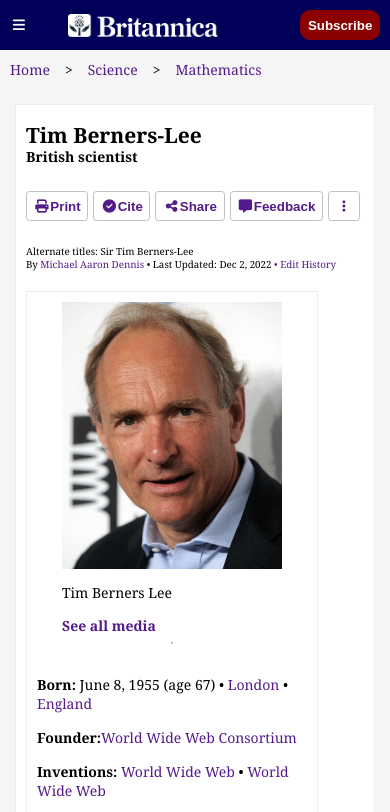
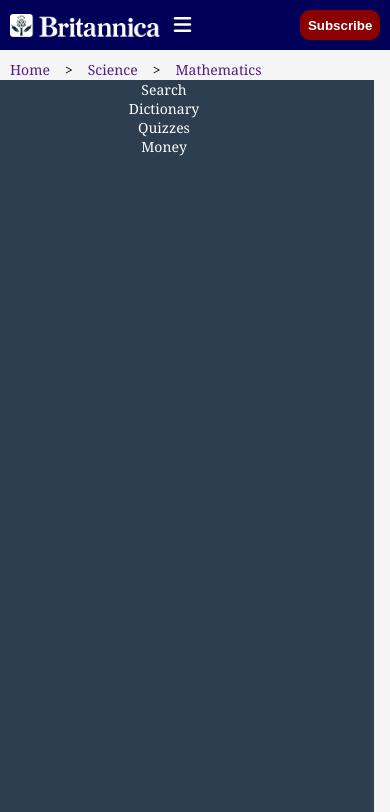
Before and after one commit to Buidlor/Tim-Berners-Exercise, a plain HTML site: page index.html in a window 390 px wide. Shown: the top 812 px of the page. Drawn offline with Linux system fonts and the light colour scheme.

Commit message:
working on the collapsing navbar

```diff
--- a/index.html
+++ b/index.html
@@ -14,10 +14,14 @@
 <body>
 
     <nav class="nav-brit">
+
         <ul class="nav-brit-list">
-            <li class="burger"><i class="fa-solid fa-bars fa-fw"></i></li>
-            <li><img src="images/britanica logo.webp" alt="britanica logo" class="logo-brit"></li>
             <li>
+                <img src="images/britanica logo.webp" alt="britanica logo" class="logo-brit">
+                <input type="checkbox" id="menu-toggle">
+                <label class="menu-button-container" for="menu-toggle">
+                    <div class="burger"><i class="fa-solid fa-bars fa-fw"></i></div>
+                </label>
                 <ul class="nav-brit-list-desktop">
                     <li><a href="">Search</a></li>
                     <li><a href="">Dictionary</a></li>
--- a/style.css
+++ b/style.css
@@ -37,17 +37,25 @@ li{
     padding: 10px;
 }
 .nav-brit-list-desktop{
-    display: flex;
+    /* display: flex;
     justify-content: space-around;
-    align-content: flex-start;
+    align-content: flex-start; */
     list-style: none;
     color: white;
-    margin: 0;
     padding-left: 0px;
     gap: 20px;
+    margin: 0 1rem;
+    overflow: hidden;
 }
 .nav-brit-list-desktop a{
     color: white;
+    display: block;
+    transition: 0.3s;
+}
+.nav-brit-list-desktop li{
+    display: inline-block;
+    margin-right: 30px;
+
 }
 .logo-brit{
     width: 150px;
@@ -148,6 +156,22 @@ li p{
     margin-bottom: 1px;
 }
 
+.toggle-menu{
+    cursor: pointer;
+
+}
+.burger{
+    cursor: pointer;
+    font-size: 20px;
+    margin-left: 10px;
+    line-height: 30px;
+}
+#menu-toggle{
+    display: none;
+}
+
+
+
 @media only screen and (min-width:798px){
     .article{
         display: flex;
@@ -156,10 +180,23 @@ li p{
     .burger{
         display: none;
     }
+
 }
 @media only screen and (max-width:798px){
     .nav-brit-list-desktop{
-        display: none;
+        position: fixed;
+        width: 100%;
+        height: 100vh;
+        background: #2c3e50;
+        top: 80px;
+        right: 0;
+        text-align: center;
+        flex-direction: column;
+    }
+    .nav-brit-list-desktop li{
+        display: block;
     }
 
+
+
 }
```
